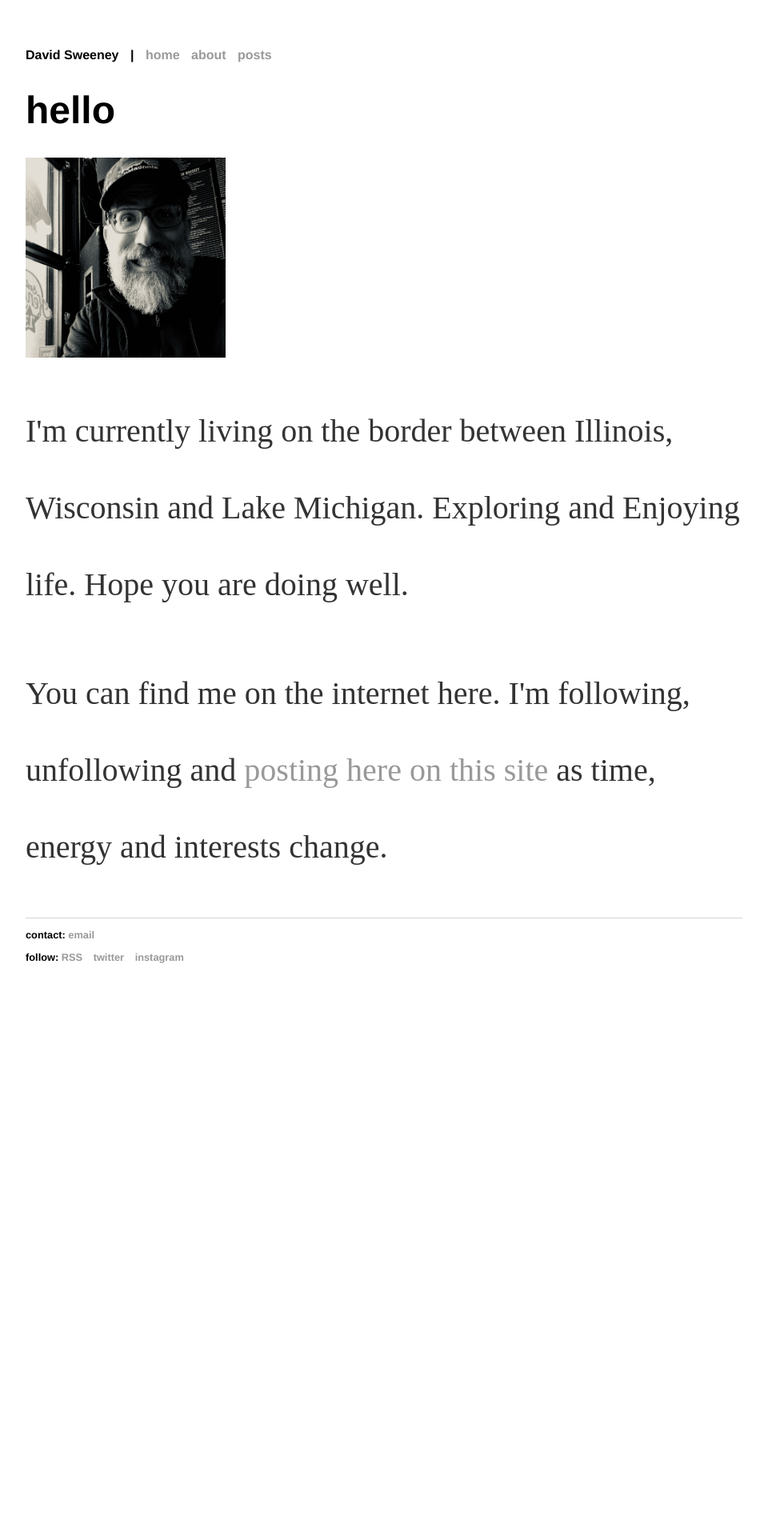
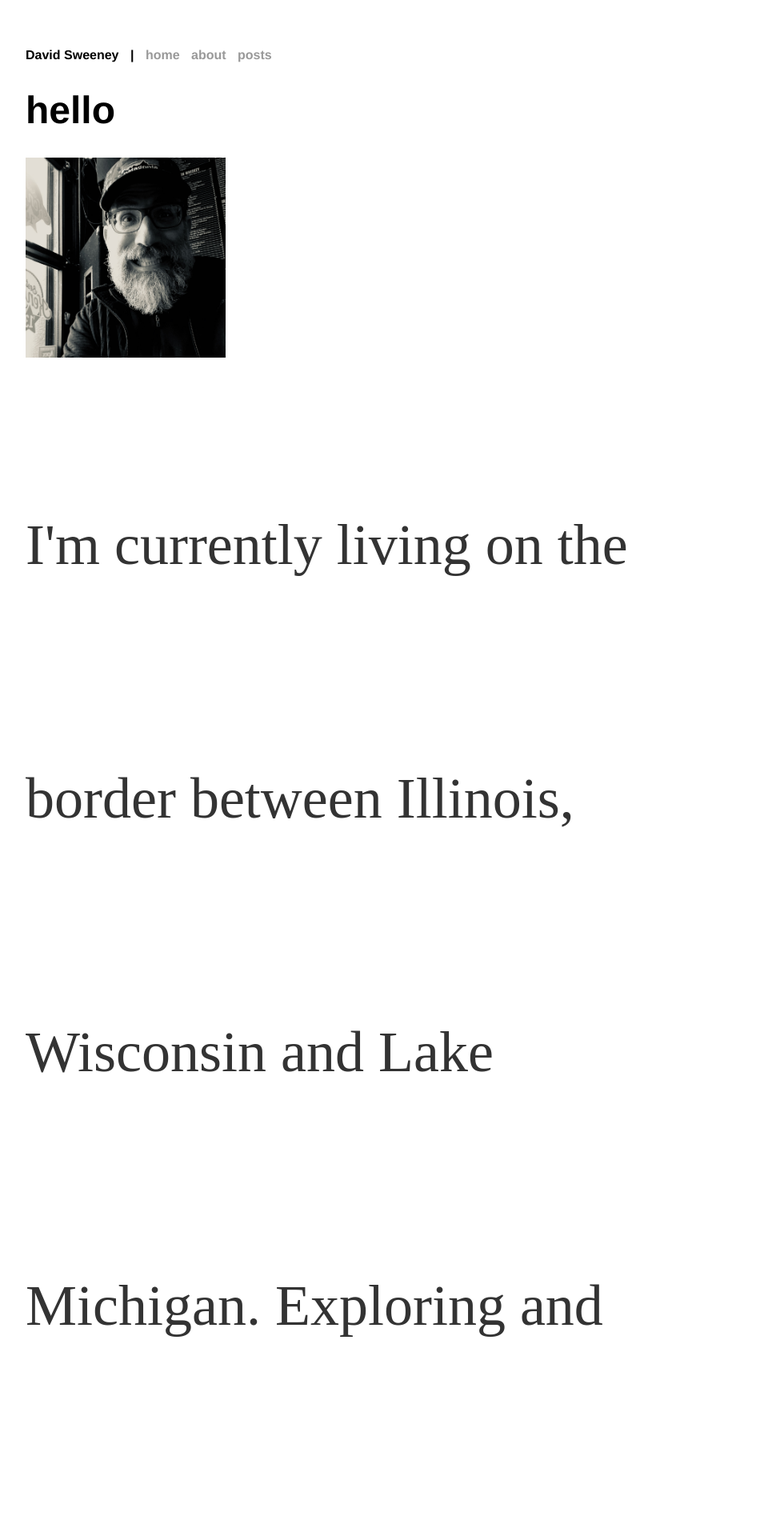
Before and after one commit to dvdsweeney/dvdsweeney.github.io, a Jekyll site: the page built from index.html, in a window 1280 px wide. Shown: the top 1920 px of the page at 80% size, without its empty margins (160-1115 px from the left). Built offline with Jekyll 4.4.1, drawn with Linux system fonts in a browser that asks for light colours; before the commit the page ends 1264 px from its top, so only the background shows below that.

Commit message:
Update main.css

```diff
--- a/css/main.css
+++ b/css/main.css
@@ -24,8 +24,8 @@ h1 {
     font-family:'Helvetica', 'Arial', 'Sans-Serif';
 }
 p {
-    font-size: 2.5em;
-    line-height: 2.4em;
+    font-size: 4.5em;
+    line-height: 4.4em;
     color: #333;
 }
 footer {
```
